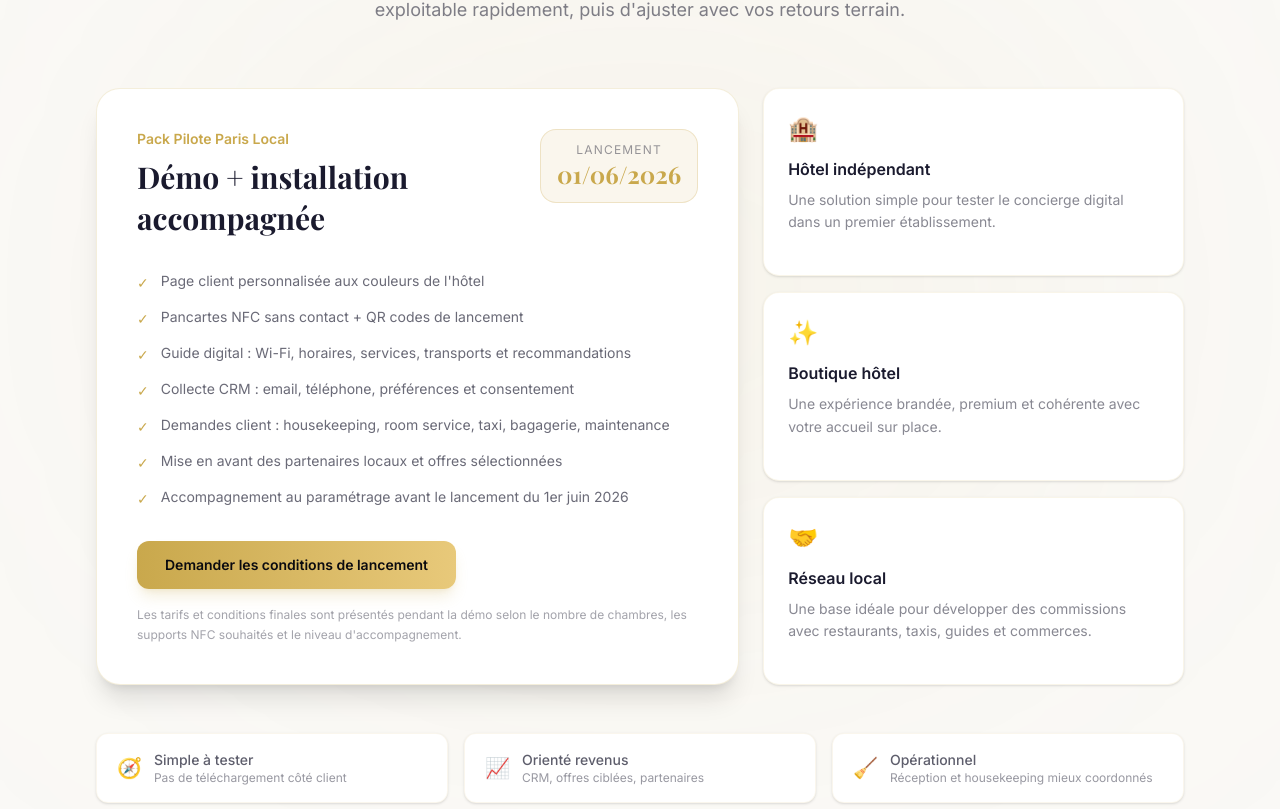
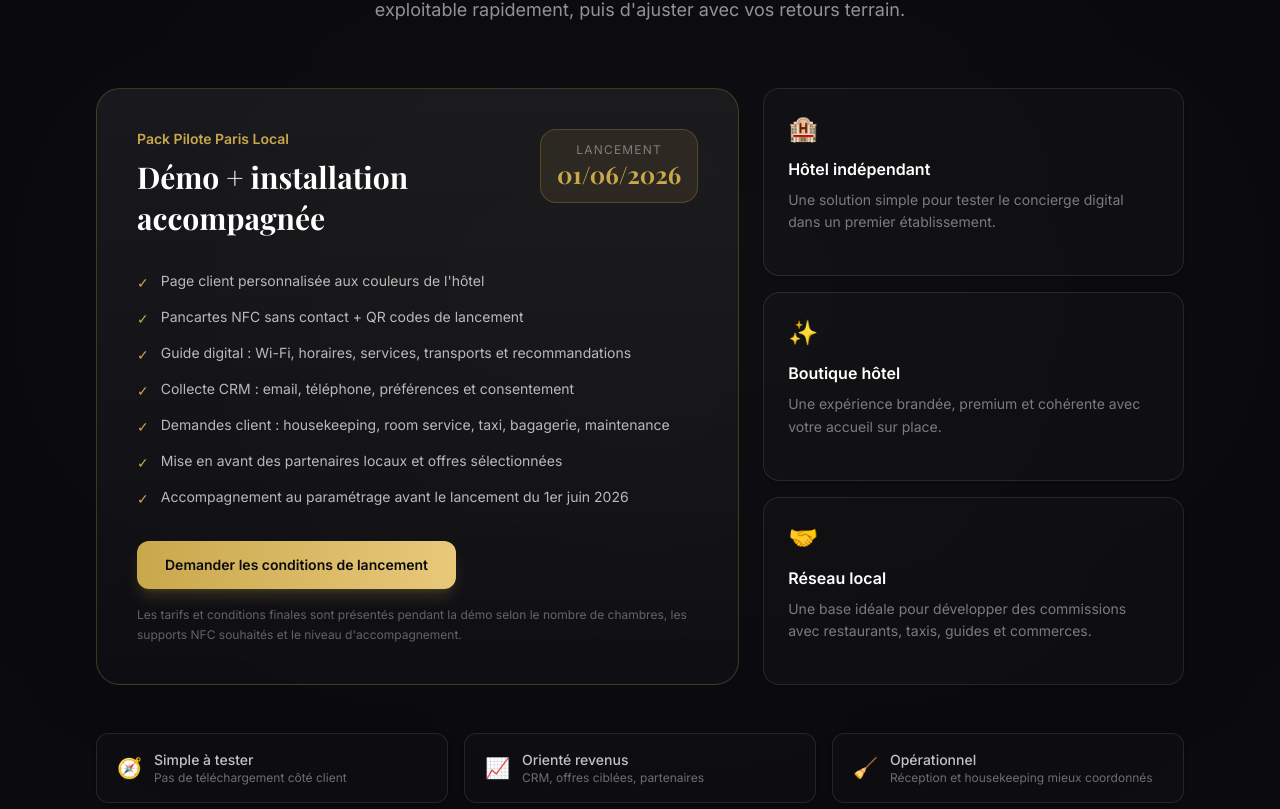
Before and after one commit to MyData-Folk/paris-local-landing, a React (Vite) app: page / in a window 1280 px wide. Shown: the part 5131-5940 px from the top of the page. Built offline with nearby package versions, Linux system fonts and the light colour scheme.

Commit message:
Refactor PricingSection styles and text colors
Updated styles and text color in PricingSection component for better visibility and consistency.

```diff
--- a/src/components/PricingSection.tsx
+++ b/src/components/PricingSection.tsx
@@ -21,36 +21,42 @@ export default function PricingSection() {
   };
 
   return (
-    <section id="pricing" className="relative py-20 sm:py-28 lg:py-36 dark:bg-[#0a0a0f] bg-[#faf9f6]">
-      {/* Glow */}
-      <div className="absolute top-1/2 left-1/2 -translate-x-1/2 -translate-y-1/2 w-[400px] sm:w-[900px] h-[250px] sm:h-[500px] rounded-full dark:bg-[#c9a84c]/4 bg-[#c9a84c]/8 blur-[100px] sm:blur-[200px] pointer-events-none" />
+    <section id="pricing" className="relative py-20 sm:py-28 lg:py-36 bg-[#0a0a0f]">
+      <div className="absolute top-1/2 left-1/2 -translate-x-1/2 -translate-y-1/2 w-[400px] sm:w-[900px] h-[250px] sm:h-[500px] rounded-full bg-[#c9a84c]/4 blur-[100px] sm:blur-[200px] pointer-events-none" />
 
       <div className="max-w-6xl mx-auto px-4 sm:px-6 lg:px-8 relative z-10">
-        {/* Header */}
         <div className="text-center mb-10 sm:mb-14 lg:mb-16">
           <span className="badge-gold mb-4 sm:mb-5 inline-flex">Offre de lancement</span>
-          <h2 className="font-playfair text-2xl sm:text-4xl lg:text-5xl font-bold mb-4 sm:mb-5 dark:text-white text-[#1a1a2e] leading-tight">
+
+          <h2 className="font-playfair text-2xl sm:text-4xl lg:text-5xl font-bold mb-4 sm:mb-5 text-white leading-tight">
             Rejoignez les premiers hôtels pilotes<br className="hidden sm:block" /> à partir du 1er juin 2026
           </h2>
-          <p className="dark:text-white/45 text-[#1a1a2e]/55 max-w-xs sm:max-w-2xl mx-auto text-sm sm:text-base lg:text-lg">
+
+          <p className="text-white/55 max-w-xs sm:max-w-2xl mx-auto text-sm sm:text-base lg:text-lg">
             Pour le lancement, l'objectif est d'installer une version utile, mesurable et exploitable rapidement, puis d'ajuster avec vos retours terrain.
           </p>
         </div>
 
-        {/* Main pricing card + options */}
         <div className="grid grid-cols-1 lg:grid-cols-5 gap-5 sm:gap-6 items-stretch mb-8 sm:mb-12">
-          {/* Main card */}
-          <div className="lg:col-span-3 dark:bg-gradient-to-b dark:from-white/[0.04] dark:to-white/[0.015] bg-white dark:border border dark:border-[#c9a84c]/20 border-[#c9a84c]/20 rounded-2xl sm:rounded-3xl p-6 sm:p-8 lg:p-10 shadow-xl dark:shadow-none">
+          <div className="lg:col-span-3 bg-gradient-to-b from-white/[0.06] to-white/[0.02] border border-[#c9a84c]/25 rounded-2xl sm:rounded-3xl p-6 sm:p-8 lg:p-10 shadow-none">
             <div className="flex flex-col sm:flex-row sm:items-start sm:justify-between gap-4 mb-6 sm:mb-8">
               <div>
-                <div className="text-[#c9a84c] text-sm font-semibold mb-1 sm:mb-2">Pack Pilote Paris Local</div>
-                <h3 className="font-playfair text-xl sm:text-2xl lg:text-3xl font-bold dark:text-white text-[#1a1a2e] leading-snug">
+                <div className="text-[#c9a84c] text-sm font-semibold mb-1 sm:mb-2">
+                  Pack Pilote Paris Local
+                </div>
+
+                <h3 className="font-playfair text-xl sm:text-2xl lg:text-3xl font-bold text-white leading-snug">
                   Démo + installation accompagnée
                 </h3>
               </div>
-              <div className="rounded-2xl dark:bg-[#c9a84c]/10 bg-[#c9a84c]/10 dark:border border dark:border-[#c9a84c]/25 border-[#c9a84c]/25 px-4 py-3 text-center flex-shrink-0">
-                <div className="dark:text-white/35 text-[#1a1a2e]/45 text-xs uppercase tracking-widest">Lancement</div>
-                <div className="text-[#c9a84c] font-playfair text-xl sm:text-2xl font-bold">01/06/2026</div>
+
+              <div className="rounded-2xl bg-[#c9a84c]/10 border border-[#c9a84c]/25 px-4 py-3 text-center flex-shrink-0">
+                <div className="text-white/40 text-xs uppercase tracking-widest">
+                  Lancement
+                </div>
+                <div className="text-[#c9a84c] font-playfair text-xl sm:text-2xl font-bold">
+                  01/06/2026
+                </div>
               </div>
             </div>
 
@@ -58,7 +64,7 @@ export default function PricingSection() {
               {launchOffer.map((feature) => (
                 <li key={feature} className="flex items-start gap-3 text-sm">
                   <span className="text-[#c9a84c] flex-shrink-0 mt-0.5">✓</span>
-                  <span className="dark:text-white/65 text-[#1a1a2e]/65">{feature}</span>
+                  <span className="text-white/70">{feature}</span>
                 </li>
               ))}
             </ul>
@@ -69,27 +75,32 @@ export default function PricingSection() {
             >
               Demander les conditions de lancement
             </button>
-            <p className="mt-3 sm:mt-4 dark:text-white/30 text-[#1a1a2e]/40 text-xs leading-relaxed">
+
+            <p className="mt-3 sm:mt-4 text-white/35 text-xs leading-relaxed">
               Les tarifs et conditions finales sont présentés pendant la démo selon le nombre de chambres, les supports NFC souhaités et le niveau d'accompagnement.
             </p>
           </div>
 
-          {/* Options cards */}
           <div className="lg:col-span-2 grid grid-cols-1 sm:grid-cols-3 lg:grid-cols-1 gap-4">
             {options.map((item) => (
               <div
                 key={item.title}
-                className="dark:bg-white/[0.02] bg-white dark:border border dark:border-white/8 border-[#c9a84c]/12 rounded-2xl p-5 sm:p-6 dark:hover:border-[#c9a84c]/20 hover:border-[#c9a84c]/25 transition-all duration-300 shadow-sm"
+                className="bg-white/[0.02] border border-white/10 rounded-2xl p-5 sm:p-6 hover:border-[#c9a84c]/25 transition-all duration-300 shadow-sm"
               >
                 <div className="text-xl sm:text-2xl mb-2 sm:mb-3">{item.icon}</div>
-                <h4 className="dark:text-white text-[#1a1a2e] font-semibold mb-1.5 sm:mb-2 text-sm sm:text-base">{item.title}</h4>
-                <p className="dark:text-white/42 text-[#1a1a2e]/52 text-sm leading-relaxed">{item.text}</p>
+
+                <h4 className="text-white font-semibold mb-1.5 sm:mb-2 text-sm sm:text-base">
+                  {item.title}
+                </h4>
+
+                <p className="text-white/45 text-sm leading-relaxed">
+                  {item.text}
+                </p>
               </div>
             ))}
           </div>
         </div>
 
-        {/* Bottom guarantees */}
         <div className="grid grid-cols-1 sm:grid-cols-3 gap-3 sm:gap-4">
           {[
             { icon: "🧭", label: "Simple à tester", sub: "Pas de téléchargement côté client" },
@@ -98,12 +109,13 @@ export default function PricingSection() {
           ].map((g) => (
             <div
               key={g.label}
-              className="flex items-center gap-3 dark:bg-white/[0.015] bg-white dark:border border dark:border-white/6 border-[#c9a84c]/10 rounded-xl px-4 sm:px-5 py-4 shadow-sm"
+              className="flex items-center gap-3 bg-white/[0.015] border border-white/10 rounded-xl px-4 sm:px-5 py-4 shadow-sm"
             >
               <span className="text-xl flex-shrink-0">{g.icon}</span>
+
               <div>
-                <div className="dark:text-white/70 text-[#1a1a2e]/70 text-sm font-medium">{g.label}</div>
-                <div className="dark:text-white/30 text-[#1a1a2e]/45 text-xs">{g.sub}</div>
+                <div className="text-white/75 text-sm font-medium">{g.label}</div>
+                <div className="text-white/40 text-xs">{g.sub}</div>
               </div>
             </div>
           ))}
```
